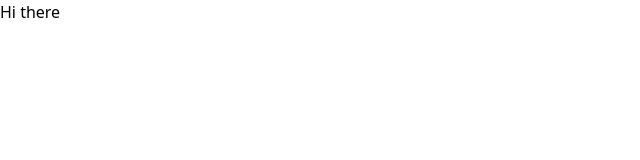
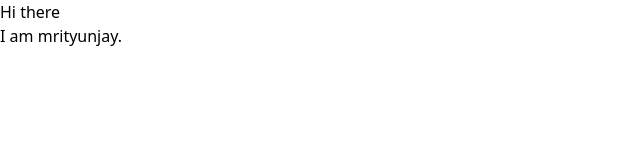
Before and after one commit to Brijkishor636/Price_History_Tracker, a React app in the folder frontend/: page / in a window 1280 px wide. Shown: the top 160 px of the page, without its empty margins (0-640 px from the left). Built offline with nearby package versions, Linux system fonts and the light colour scheme; the HTML template or start-up script is replaced by a standard one.

Commit message:
change random

```diff
--- a/frontend/src/App.jsx
+++ b/frontend/src/App.jsx
@@ -6,6 +6,7 @@ function App() {
   return (
     <div>
         Hi there
+        <div>I am mrityunjay.</div>
     </div>
   )
 }
```
